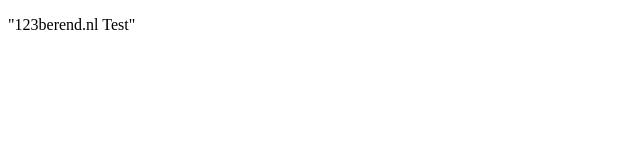
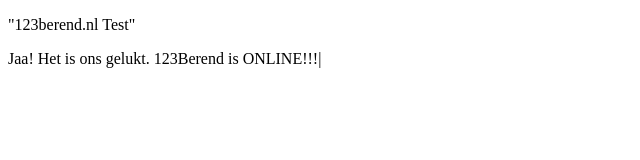
Before and after one commit to 123berend/123berend.github.io, a plain HTML site: page index.html in a window 1280 px wide. Shown: the whole page, without its empty margins (0-640 px from the left). Drawn offline with Linux system fonts and the light colour scheme.

Commit message:
Update index.html

```diff
--- a/index.html
+++ b/index.html
@@ -1,2 +1,3 @@
 <!DOCTYPE html>
   <p>"123berend.nl Test"</p>
+  <p>Jaa! Het is ons gelukt. 123Berend is ONLINE!!!|</p>
```
